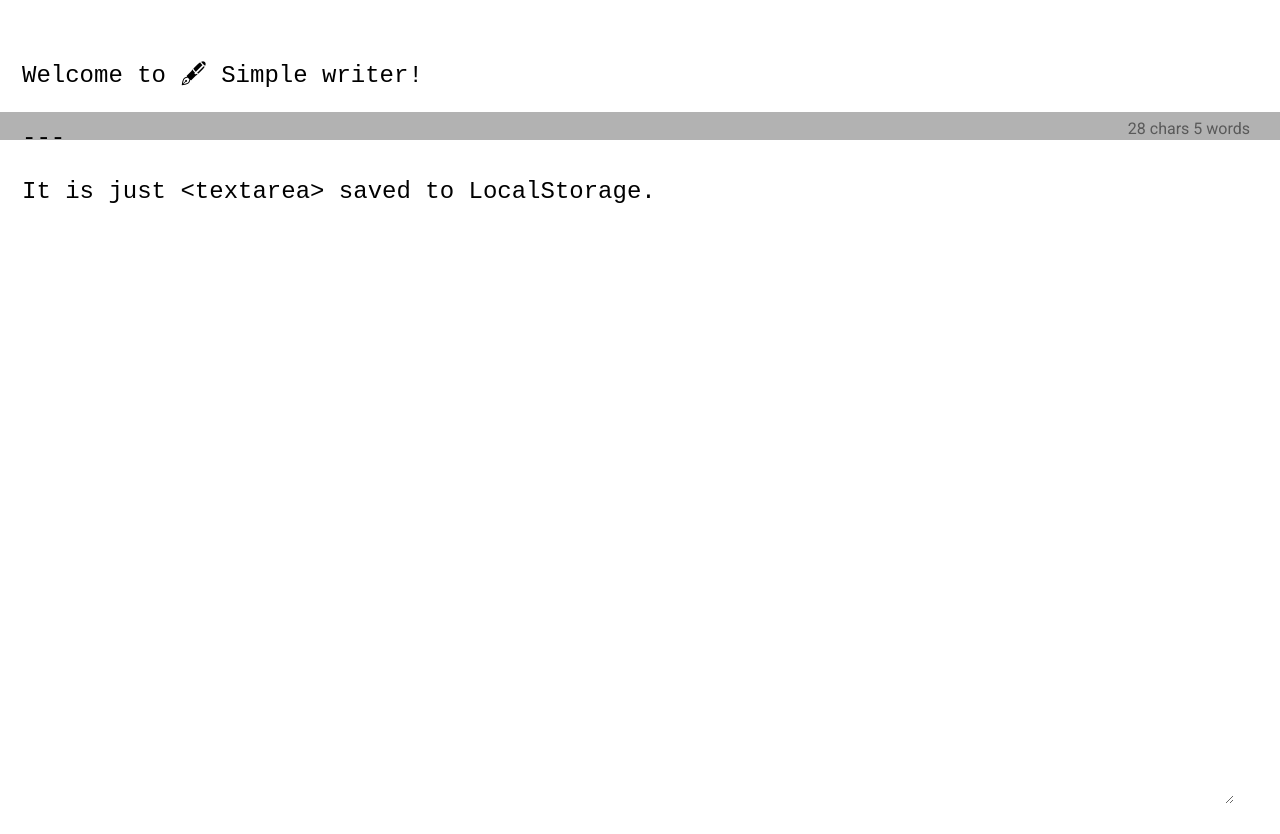
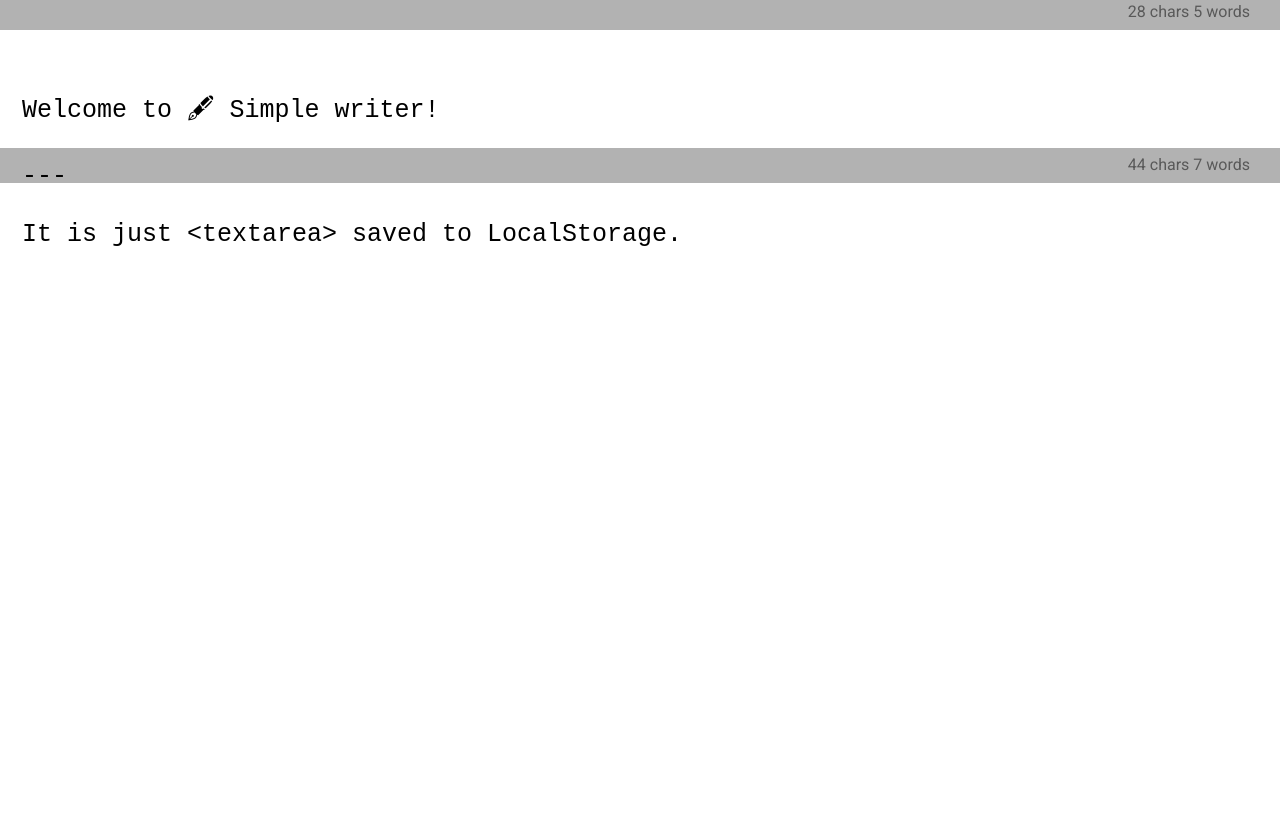
Before and after one commit to hejny/writer, a React (Create React App) app: page / in a window 1280 px wide. Before the commit the page ends 804 px from the top, so only its background shows below. Built offline with nearby package versions, Linux system fonts and the light colour scheme.

Commit message:
Stats above text

```diff
--- a/src/view/Message/Message.css
+++ b/src/view/Message/Message.css
@@ -6,14 +6,14 @@
 .Message textarea{
     position: absolute;
     z-index: 10;
-    top:0;
+    top:30px;
     left:20px;
     width: calc(100vw - 70px);
     min-height: 100vh;
-    font-size: 1.5rem;
+    font-size: 25px;
     border:none;
     overflow: hidden;
-
+    resize: none;
 
 }
 
@@ -21,28 +21,32 @@
 .Message .rows{
     position: absolute;
     z-index: 20;
-    top:0;
+    top:-5px;
     left:0;
     width: 70px;
     /*background-color: rgb(226, 226, 226);*/
     color: rgb(115, 186, 228);
     font-size: 1.5rem;
     text-align: right;
-    padding-bottom: 20px;
     user-select: none;
     pointer-events: none;
+
 }
 
 .Message .row{
-    width: 40px;
+    width: 100vw;
+    display: flex;
+    align-content: end;
+    margin-bottom: 3px;
 }
 
-.Message .row.separator{
-    width: 100vw;
+.Message .row .infobox{
+    width: 100%;
+    height: 35px;
     background-color: rgba(0, 0, 0, 0.3);
 }
 
-.Message .row.separator div{
+.Message .row .infobox div{
     display: inline-block;
     color: rgba(0, 0, 0, 0.5);
     font-size: 1rem;
--- a/src/view/Message/Message.tsx
+++ b/src/view/Message/Message.tsx
@@ -9,7 +9,8 @@ interface IMessageProps {
 }
 
 export const Message = observer(({ appState }: IMessageProps) => {
-    const messageLines = appState.message.split('\n').reduce(
+    //todo better naming message vs. text vs. row
+    const textLines = appState.message.split('\n').reduce(
         (rows, row) => {
             const charsOnRow = Math.floor(window.innerWidth / 15);
 
@@ -25,37 +26,46 @@ export const Message = observer(({ appState }: IMessageProps) => {
         [] as string[],
     );
 
-    let aggregatedText = '';
+    let messagesLinesCurrentRef: string[] = [];
+    const messagesLines: string[][] = [messagesLinesCurrentRef];
+
+    for (const line of textLines) {
+        if (/^(\-|\=){2,}/g.test(line)) {
+            messagesLinesCurrentRef = [];
+            messagesLines.push(messagesLinesCurrentRef);
+        } else {
+            messagesLinesCurrentRef.push(line);
+        }
+    }
+
+    //todo better stats
+    //todo stats in separate function
     return (
         <div className="Message">
             <div className="rows">
-                {messageLines.map((row, i) => {
-                    if (/^(\-|\=){2,}/g.test(row)) {
-                        const text = aggregatedText;
-                        aggregatedText = '';
-
-                        return (
-                            <div key={i} className="row separator">
+                {messagesLines
+                    .map((lines) => lines.join('\n'))
+                    .map((text, i) => (
+                        <div
+                            className="row"
+                            key={i}
+                            style={{
+                                height: (text.split('\n').length + 1) * 30,
+                            }}
+                        >
+                            <div className="infobox">
                                 &nbsp;
                                 <div>
-                                    {text.length} chars {text.split(' ').length}{' '}
-                                    words
+                                    {text.trim().length} chars{' '}
+                                    {text.trim().split(' ').length} words
                                 </div>
                             </div>
-                        );
-                    } else {
-                        aggregatedText += row;
-                        return (
-                            <div key={i} className="row">
-                                &nbsp;
-                            </div>
-                        );
-                    }
-                })}
+                        </div>
+                    ))}
             </div>
 
             <textarea
-                rows={messageLines.length}
+                rows={textLines.length + 5}
                 defaultValue={appState.message}
                 onChange={(event) => (appState.message = event.target.value)}
             />
```
